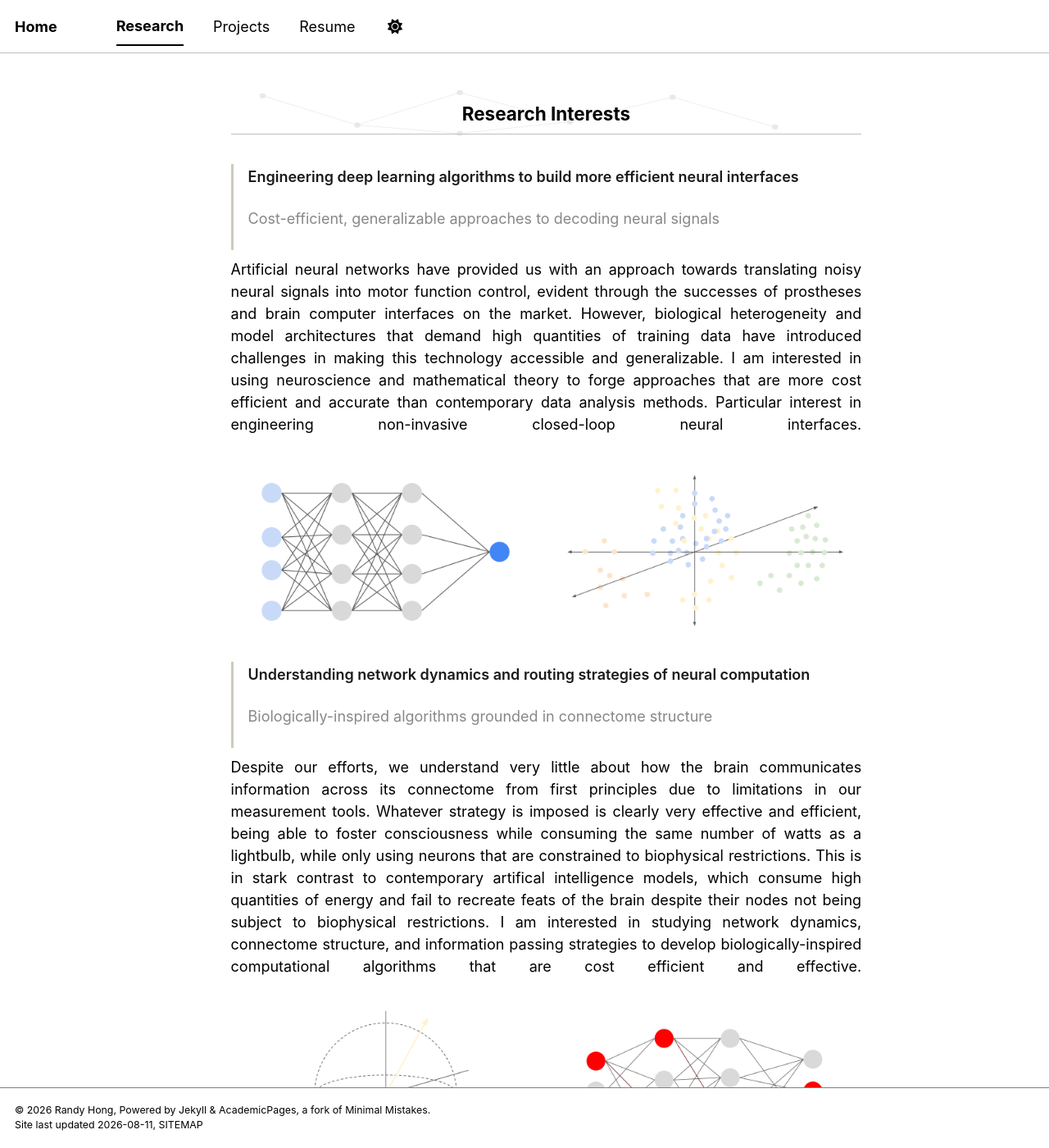
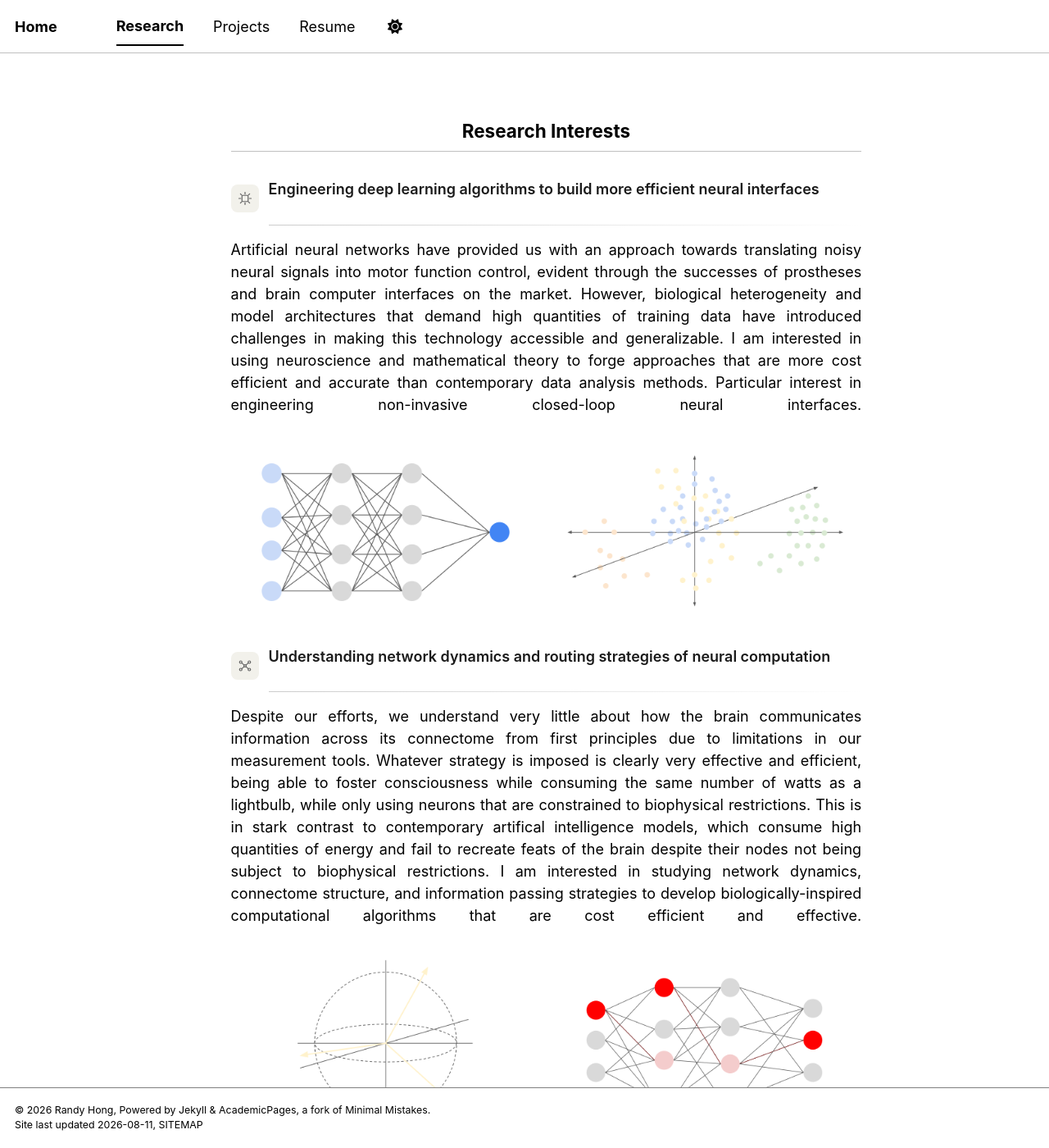
Before and after one commit to randyhongg/randyhongg.github.io, a Jekyll site: the page built from _pages/research.md, in a window 1280 px wide and 1400 px high. Shown: the whole window at 82% size. Built offline with Jekyll 4.4.1, drawn with Linux system fonts in a browser that asks for light colours; a style sheet for code colours, icons or effects is not loaded.

Commit message:
Update research.md

```diff
--- a/_pages/research.md
+++ b/_pages/research.md
@@ -8,40 +8,37 @@ author_profile: false
 .page__title {
   display: none;
 }
-.research-hero {
-  position: relative;
-  padding: 24px 0 8px;
-  overflow: hidden;
+.research-heading {
+  display: flex;
+  align-items: center;
+  gap: 12px;
+  margin: 32px 0 6px;
 }
-.research-hero svg {
-  position: absolute;
-  top: 0;
-  left: 0;
-  width: 100%;
-  height: 100%;
-  opacity: 0.18;
-  z-index: 0;
+.research-icon {
+  width: 34px;
+  height: 34px;
+  border-radius: 8px;
+  background: #f2f1eb;
+  display: flex;
+  align-items: center;
+  justify-content: center;
+  flex-shrink: 0;
 }
-.research-hero h2 {
-  position: relative;
-  z-index: 1;
-  margin: 0;
+.research-icon svg {
+  width: 18px;
+  height: 18px;
+  stroke: #666;
 }
-.research-section {
-  border-left: 3px solid #cfc9bb;
-  padding: 2px 0 2px 18px;
-  margin: 28px 0 10px;
-}
-.research-section-title {
+.research-heading-text {
   font-size: 17px;
   font-weight: 600;
-  margin: 0 0 4px;
+  margin: 0;
   color: #1a1a1a;
 }
-.research-section-subtitle {
-  font-size: 13px;
-  color: #888;
-  margin: 0;
+.research-divider {
+  height: 1px;
+  background: linear-gradient(to right, #ccc, transparent);
+  margin: 6px 0 16px 46px;
 }
 .cta-button-wrap {
   text-align: center;
@@ -66,31 +63,26 @@ author_profile: false
   transform: translateY(-2px);
 }
 </style>
+## Research Interests
+{: style="text-align: center;"}
 
-<div class="research-hero">
-  <svg viewBox="0 0 800 90" preserveAspectRatio="none">
-    <line x1="40" y1="20" x2="160" y2="65" stroke="#999" stroke-width="1"></line>
-    <line x1="160" y1="65" x2="290" y2="15" stroke="#999" stroke-width="1"></line>
-    <line x1="290" y1="15" x2="430" y2="60" stroke="#999" stroke-width="1"></line>
-    <line x1="160" y1="65" x2="290" y2="78" stroke="#999" stroke-width="1"></line>
-    <line x1="430" y1="60" x2="560" y2="22" stroke="#999" stroke-width="1"></line>
-    <line x1="560" y1="22" x2="690" y2="68" stroke="#999" stroke-width="1"></line>
-    <line x1="290" y1="78" x2="430" y2="60" stroke="#999" stroke-width="1"></line>
-    <circle cx="40" cy="20" r="4" fill="#888"></circle>
-    <circle cx="160" cy="65" r="4" fill="#888"></circle>
-    <circle cx="290" cy="15" r="4" fill="#888"></circle>
-    <circle cx="290" cy="78" r="4" fill="#888"></circle>
-    <circle cx="430" cy="60" r="4" fill="#888"></circle>
-    <circle cx="560" cy="22" r="4" fill="#888"></circle>
-    <circle cx="690" cy="68" r="4" fill="#888"></circle>
-  </svg>
-  <h2 style="text-align: center;">Research Interests</h2>
+<div class="research-heading">
+  <div class="research-icon">
+    <svg viewBox="0 0 24 24" fill="none" stroke-width="1.6" stroke-linecap="round" stroke-linejoin="round">
+      <rect x="7" y="7" width="10" height="10" rx="1.5"></rect>
+      <line x1="12" y1="2" x2="12" y2="5"></line>
+      <line x1="12" y1="19" x2="12" y2="22"></line>
+      <line x1="2" y1="12" x2="5" y2="12"></line>
+      <line x1="19" y1="12" x2="22" y2="12"></line>
+      <line x1="4.5" y1="4.5" x2="6.5" y2="6.5"></line>
+      <line x1="17.5" y1="17.5" x2="19.5" y2="19.5"></line>
+      <line x1="4.5" y1="19.5" x2="6.5" y2="17.5"></line>
+      <line x1="17.5" y1="6.5" x2="19.5" y2="4.5"></line>
+    </svg>
+  </div>
+  <p class="research-heading-text">Engineering deep learning algorithms to build more efficient neural interfaces</p>
 </div>
-
-<div class="research-section">
-  <p class="research-section-title">Engineering deep learning algorithms to build more efficient neural interfaces</p>
-  <p class="research-section-subtitle">Cost-efficient, generalizable approaches to decoding neural signals</p>
-</div>
+<div class="research-divider"></div>
 
 <div style="text-align: justify; text-align-last: justify; margin-bottom: 2rem;">
 
@@ -103,10 +95,23 @@ Artificial neural networks have provided us with an approach towards translating
   <img src="../images/data_plot_visual.png" style="width: 49%; border-radius: 6px;">
 </div>
 
-<div class="research-section">
-  <p class="research-section-title">Understanding network dynamics and routing strategies of neural computation</p>
-  <p class="research-section-subtitle">Biologically-inspired algorithms grounded in connectome structure</p>
+<div class="research-heading">
+  <div class="research-icon">
+    <svg viewBox="0 0 24 24" fill="none" stroke-width="1.6" stroke-linecap="round" stroke-linejoin="round">
+      <circle cx="5" cy="6" r="2"></circle>
+      <circle cx="19" cy="6" r="2"></circle>
+      <circle cx="12" cy="12" r="2"></circle>
+      <circle cx="5" cy="18" r="2"></circle>
+      <circle cx="19" cy="18" r="2"></circle>
+      <line x1="6.6" y1="7.2" x2="10.6" y2="10.8"></line>
+      <line x1="17.4" y1="7.2" x2="13.4" y2="10.8"></line>
+      <line x1="10.6" y1="13.2" x2="6.6" y2="16.8"></line>
+      <line x1="13.4" y1="13.2" x2="17.4" y2="16.8"></line>
+    </svg>
+  </div>
+  <p class="research-heading-text">Understanding network dynamics and routing strategies of neural computation</p>
 </div>
+<div class="research-divider"></div>
 
 <div style="text-align: justify; text-align-last: justify; margin-bottom: 2rem;">
 
```
